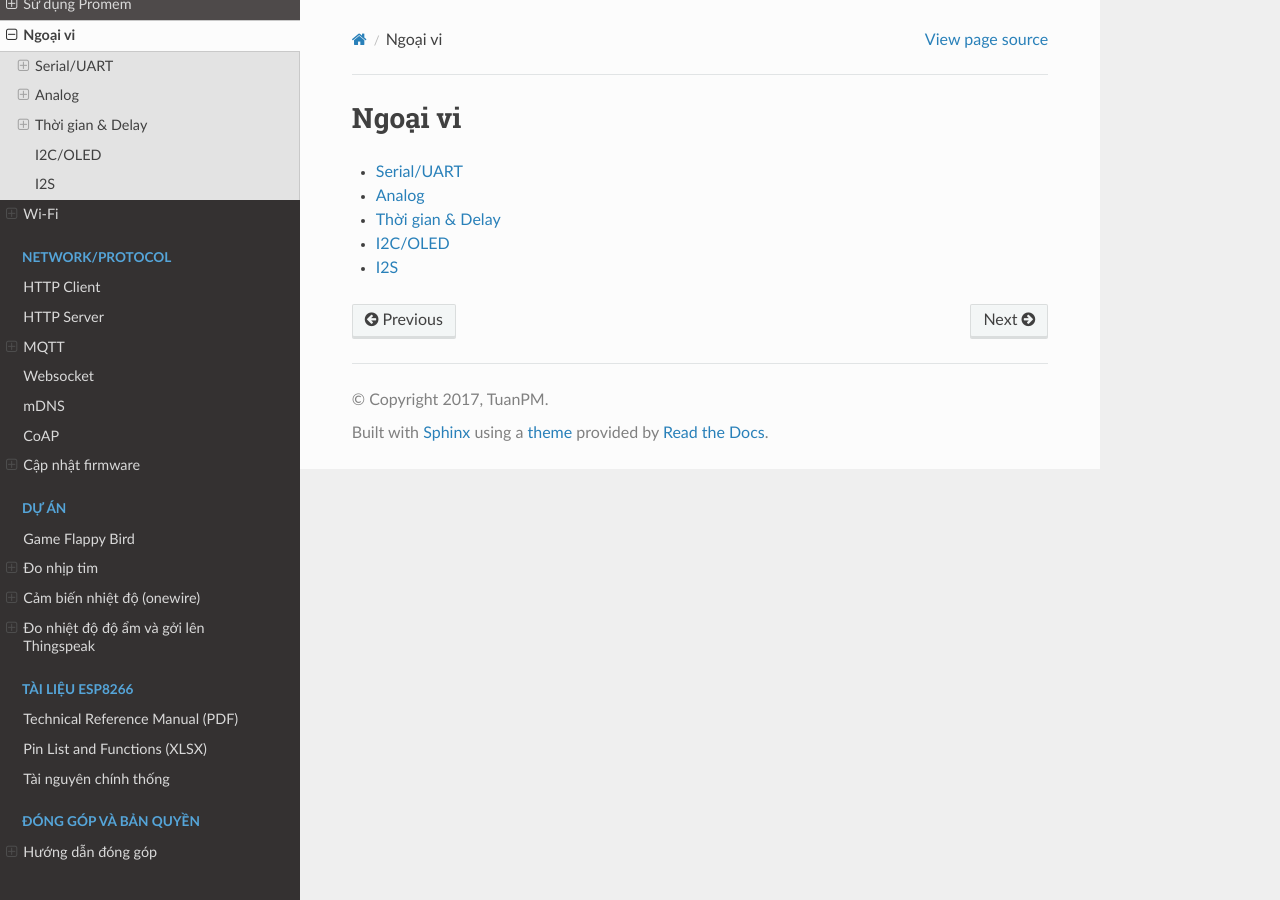
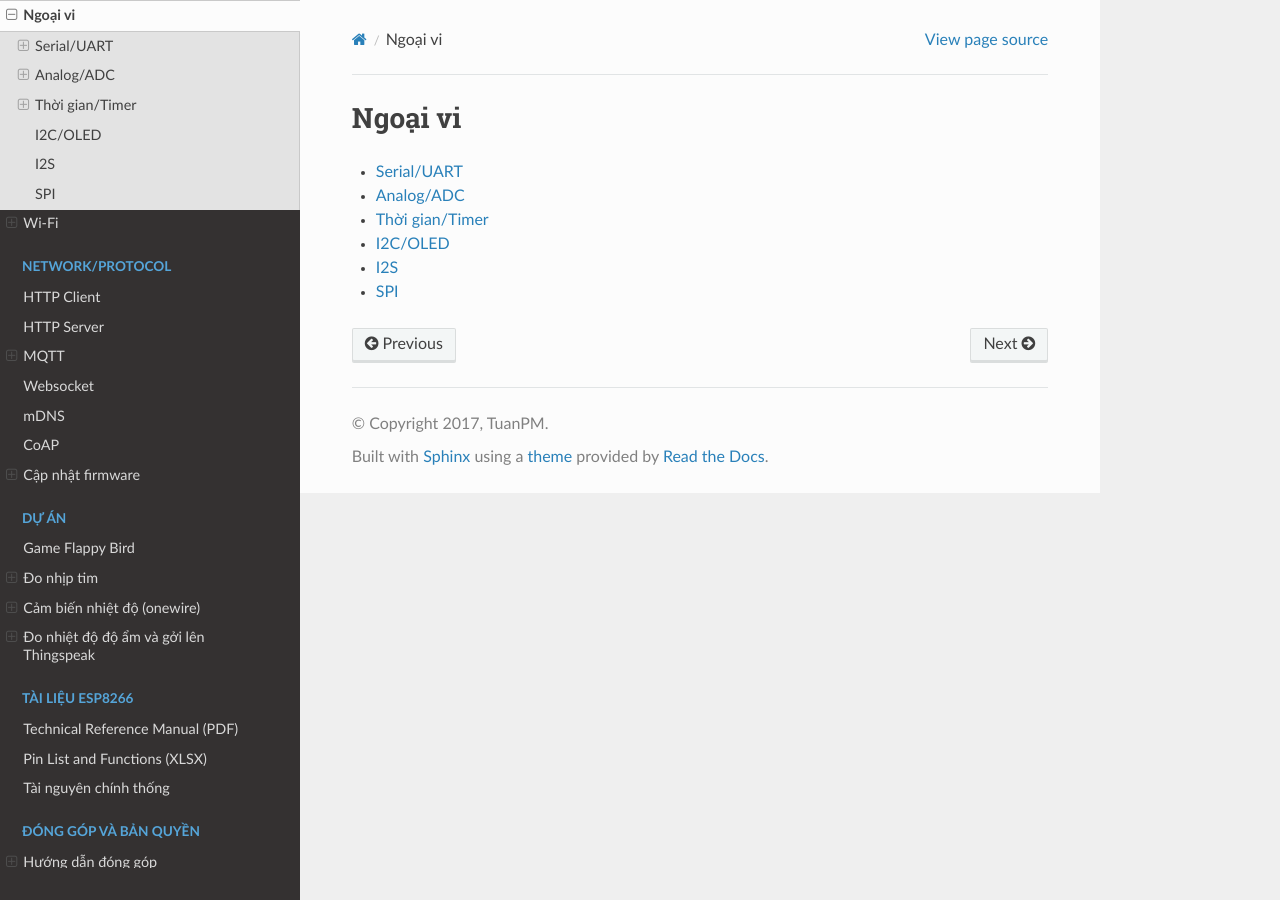
Before and after one commit to esp8266vn/arduino.esp8266.vn, a Sphinx documentation site: the page built from docs/peripherals/index.rst, in a window 1280 px wide. Built offline with Sphinx 7.4.7 and the Read the Docs theme 2.0.0, drawn with Linux system fonts in a browser that asks for light colours.

Commit message:
add link to spi & i2c

```diff
--- a/docs/peripherals/i2c.rst
+++ b/docs/peripherals/i2c.rst
@@ -1,2 +1,3 @@
 I2C
 ---
+http://maxembedded.com/2014/02/inter-integrated-circuits-i2c-basics/
--- a/docs/peripherals/index.rst
+++ b/docs/peripherals/index.rst
@@ -5,7 +5,8 @@ Ngoại vi
    :maxdepth: 1
 
     Serial/UART <serial>
-    Analog <analog>
-    Thời gian & Delay <timming>
+    Analog/ADC <analog>
+    Thời gian/Timer <timming>
     I2C/OLED <i2c>
     I2S <i2s>
+    SPI <spi>
--- /dev/null
+++ b/docs/peripherals/spi.rst
@@ -0,0 +1,4 @@
+SPI
+---
+
+http://maxembedded.com/2013/11/serial-peripheral-interface-spi-basics/
```
